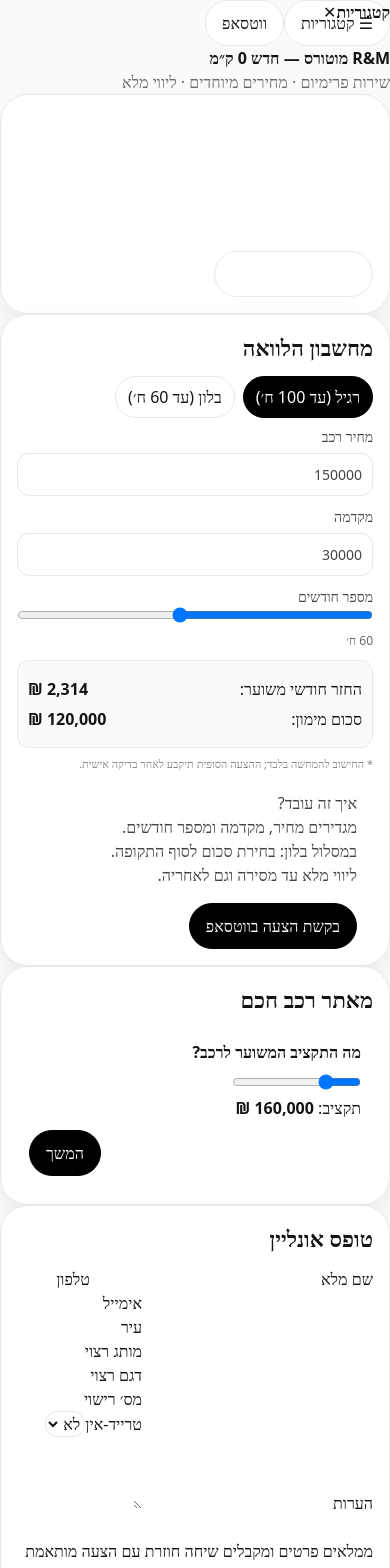
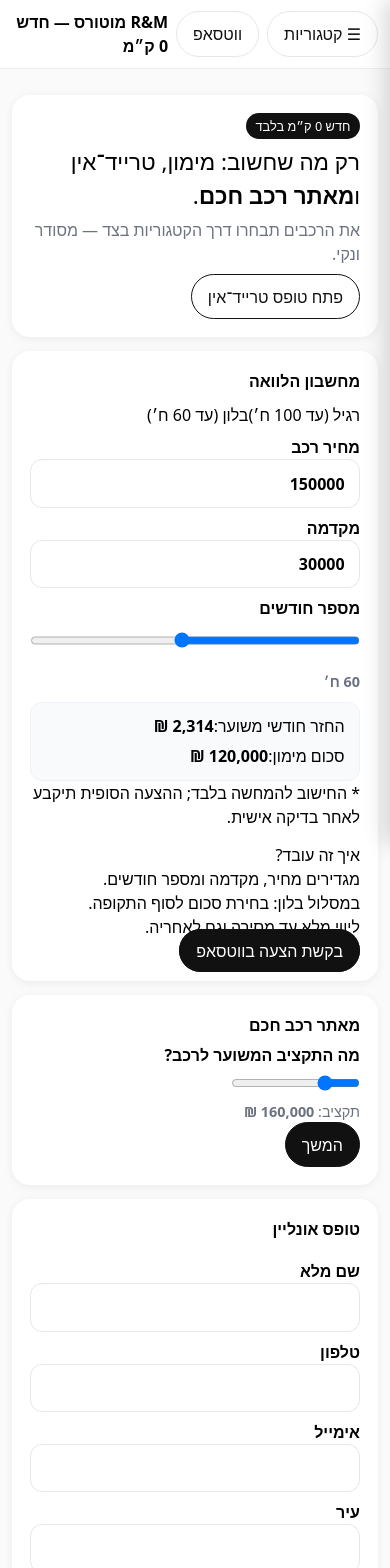
Before and after one commit to yakirba11-droid/-, a React (Vite) app: page / in a window 390 px wide. Shown: the top 1568 px of the page. Built offline with nearby package versions, Linux system fonts and the light colour scheme.

Commit message:
Update styles.css

```diff
--- a/src/styles.css
+++ b/src/styles.css
@@ -1,244 +1,94 @@
-:root{
-  --bg:#f6f6f6; --card:#fff; --ink:#141414; --muted:#6b6b6b;
-  --line:#e9e9e9; --brand:#000; --pill:#0f0f0f; --accent:#E7DFCF;
-  --radius:20px; --radius-lg:28px;
-  --shadow:0 10px 24px rgba(0,0,0,.06);
-  --grad: linear-gradient(90deg,#fff 0%, #E7DFCF 100%);
-}
-*{box-sizing:border-box}
-html,body,#root{height:100%}
-body{margin:0;background:var(--bg);color:var(--ink);font-family:system-ui,-apple-system,"Heebo","Assistant",Segoe UI,Roboto,Ubuntu;direction:rtl}
-a{color:inherit;text-decoration:none}
+/* בסיס */
+:root { color-scheme: light; }
+* { box-sizing: border-box; }
+html, body, #root { height: 100%; }
+body { margin:0; font-family: system-ui, "Heebo", "Rubik", Arial, sans-serif; background:#f6f7f9; direction: rtl; }
+.wrap { min-height: 100%; display:flex; flex-direction:column; }
 
-.container{max-width:1180px;margin:0 auto;padding:0 16px}
-.row{display:flex} .sb{justify-content:space-between} .a-center{align-items:center}
-.g8{gap:8px} .g16{gap:16px} .mt8{margin-top:8px} .mt16{margin-top:16px}
-.grid2{display:grid;grid-template-columns:1fr;gap:24px}
-.grid3{display:grid;grid-template-columns:1fr;gap:24px}
-.grid4{display:grid;grid-template-columns:1fr;gap:16px}
-@media(min-width:860px){.grid2{grid-template-columns:1.1fr .9fr}.grid3{grid-template-columns:1fr 1fr 1fr}.grid4{grid-template-columns:repeat(4,1fr)}}
-.gap16{gap:16px} .gap24{gap:24px} .gap32{gap:32px}
-.wrap{flex-wrap:wrap}
-.flex1{flex:1}
+/* כפתורים וטיפוגרפיה */
+.btn { border:1px solid #111; background:#fff; color:#111; padding:.6rem 1rem; border-radius:999px; cursor:pointer; }
+.btn:hover { background:#111; color:#fff; }
+.btn.primary { background:#111; color:#fff; border-color:#111; }
+.btn.ghost { background:#fff; color:#111; border:1px solid #e5e7eb; }
+.btn.sm { padding:.35rem .7rem; font-size:.9rem; }
+.muted { color:#6b7280; }
+.muted.sm { font-size:.9rem; }
 
-.btn{border-radius:999px;padding:10px 16px;border:1px solid var(--line);background:#fff;cursor:pointer;display:inline-flex;align-items:center;justify-content:center}
-.btn.primary{background:var(--brand);color:#fff;border-color:var(--brand)}
-.btn.white{background:#fff;color:var(--ink)}
-.btn.outline{background:transparent;border-color:var(--ink)}
-.btn.sm{padding:6px 10px;font-size:13px}
-
-.header{position:sticky;top:0;background:#fff/80;background:#fff;backdrop-filter:saturate(140%) blur(6px);border-bottom:1px solid var(--line);z-index:40}
-.logo{height:36px}
-.brand{font-weight:800}
-.sub{color:var(--muted);font-size:13px}
-
-.hero{background:#0b0b0b;color:#fff;padding:40px 0 30px;border-bottom:1px solid #111}
-.hero .grad{background:var(--grad);-webkit-background-clip:text;background-clip:text;color:transparent}
-.hero h1{font-size:36px;line-height:1.15;margin:8px 0 4px}
-.hero .muted{color:#ffffffcc}
-.hero .chip{display:inline-flex;align-items:center;gap:8px;border:1px solid #ffffff33;background:#ffffff18;padding:6px 12px;border-radius:999px;font-size:12px}
-.bullets{display:grid;grid-template-columns:repeat(2,1fr);gap:8px;margin:16px 0}
-.bullet{display:flex;align-items:center;gap:8px;border:1px solid #ffffff33;background:#ffffff18;padding:10px;border-radius:16px;font-size:13px}
-.hero-visual img{width:100%;max-width:420px;filter:drop-shadow(0 24px 40px rgba(255,255,255,.15))}
-
-.fine{font-size:11px;color:#888;margin-top:8px}
-
-.tabs{background:#fff;border-bottom:1px solid var(--line)}
-.tab{border:1px solid var(--line);background:#f7f7f7;border-radius:999px;padding:8px 14px}
-.tab.active{background:#000;border-color:#000;color:#fff}
-.count{font-size:12px;opacity:.8}
-
-.filters{background:#fff;border-bottom:1px solid var(--line)}
-.filter-grid{display:grid;grid-template-columns:1fr 160px 160px 180px;gap:12px}
-@media(max-width:860px){.filter-grid{grid-template-columns:1fr 1fr;}}
-.search input{width:100%;padding:10px 12px;border:1px solid var(--line);border-radius:12px}
-select{padding:10px 12px;border:1px solid var(--line);border-radius:12px;background:#fff}
-.card-mini{border:1px solid var(--line);background:#fff;border-radius:16px;padding:12px}
-.card-mini .label{font-size:13px;color:var(--muted)}
-.card-mini .hint{font-size:12px;color:var(--muted);margin-top:4px}
-.card-mini .sm{border-radius:999px;padding:6px 10px;border:1px solid var(--line);background:#fff}
-.card-mini .sm.active{background:#000;color:#fff;border-color:#000}
-
-.grid-wrap{padding:20px 0}
-
-.car-card{background:#fff;border:1px solid var(--line);border-radius:var(--radius-lg);overflow:hidden;box-shadow:var(--shadow);position:relative}
-.car-image-wrap{background:#fff;display:flex;align-items:center;justify-content:center;height:230px}
-.car-image-wrap img{max-height:100%;max-width:100%;object-fit:contain}
-.ribbons{position:absolute;inset:12px auto auto 12px;display:flex;gap:8px}
-.ribbon{padding:6px 10px;border-radius:999px;font-size:12px}
-.ribbon.dark{background:#000;color:#fff}
-.ribbon.light{background:#ffffffee;color:#111;border:1px solid var(--line)}
-
-.card-body{padding:14px}
-.title-row{display:flex;justify-content:space-between;gap:12px;align-items:flex-start}
-.car-title{font-size:18px;font-weight:800;margin:0}
-.price{text-align:left}
-.msrp{text-decoration:line-through;color:#888;font-size:12px}
-.now{font-weight:900}
-.per{font-size:11px;color:#666}
-
-.meta{display:flex;gap:10px;color:#666;font-size:13px;margin-top:6px}
-.meta span{display:inline-flex;align-items:center;gap:6px}
-
-.features{margin:10px 0 0 0;padding:0 16px;list-style:disc;color:#333;font-size:14px}
-.features li{margin:4px 0}
-
-.card{background:#fff;border:1px solid var(--line);border-radius:var(--radius-lg);padding:16px;box-shadow:var(--shadow)}
-.card .title{font-size:22px;font-weight:900;margin-bottom:12px}
-.finance .plans{display:flex;gap:8px}
-.finance .plans button{border:1px solid var(--line);border-radius:999px;padding:8px 12px;background:#fff}
-.finance .plans .active{background:#000;color:#fff;border-color:#000}
-.finance .grid2{display:grid;grid-template-columns:1fr;gap:18px}
-@media(min-width:860px){.finance .grid2{grid-template-columns:1fr 1fr}}
-.finance .form label{display:block;font-size:14px;color:#444;margin-bottom:12px}
-.finance .form input[type="number"]{width:100%;padding:10px;border:1px solid var(--line);border-radius:12px;margin-top:6px}
-.finance .form input[type="range"]{width:100%}
-.finance .form .hint{font-size:12px;color:#666;margin-top:4px}
-.finance .summary{border:1px solid var(--line);border-radius:12px;padding:10px;margin-top:10px;background:#fafafa}
-.finance .summary div{display:flex;justify-content:space-between;margin:6px 0}
-.finance .notes{margin:0;padding:0 16px;list-style:disc;color:#444}
-
-.steps .title,.faq .title{font-size:22px;font-weight:900;margin:20px 0 10px}
-.step{border:1px solid var(--line);background:#fff;border-radius:16px;padding:14px}
-.muted{color:var(--muted)}
-
-.faq details{border:1px solid var(--line);background:#fff;border-radius:16px;padding:12px;margin:10px 0}
-.faq summary{cursor:pointer;font-weight:700}
-
-.footer{margin-top:30px;border-top:1px solid var(--line);background:#fff;padding:18px 0}
-/* === בסיס === */
-:root{
-  --bg:#f6f6f6; --card:#fff; --ink:#141414; --muted:#6b6b6b;
-  --line:#e9e9e9; --brand:#000; --accent:#E7DFCF;
-  --radius:20px; --radius-lg:28px; --shadow:0 10px 24px rgba(0,0,0,.06);
-}
-*{box-sizing:border-box}
-html,body,#root{height:100%}
-body{margin:0;background:var(--bg);color:var(--ink);font-family:system-ui,-apple-system,"Heebo","Assistant",Segoe UI,Roboto;direction:rtl}
-a{color:inherit;text-decoration:none}
-.only-mobile{display:none}
-@media(max-width:860px){.only-mobile{display:inline-flex}}
-.container{max-width:1180px;margin:0 auto;padding:0 16px}
-.row{display:flex}.sb{justify-content:space-between}.a-center{align-items:center}
-.g8{gap:8px}.mt8{margin-top:8px}.mt16{margin-top:16px}
-.grid2{display:grid;grid-template-columns:1fr;gap:24px}
-.grid3{display:grid;grid-template-columns:1fr;gap:24px}
-@media(min-width:860px){.grid2{grid-template-columns:1.1fr .9fr}.grid3{grid-template-columns:repeat(3,1fr)}}
-.gap24{gap:24px}
-
-.btn{border-radius:999px;padding:10px 16px;border:1px solid var(--line);background:#fff;cursor:pointer;display:inline-flex;align-items:center;justify-content:center}
-.btn.primary{background:var(--brand);color:#fff;border-color:var(--brand)}
-.btn.white{background:#fff}
-.btn.outline{background:transparent;border-color:#000}
-.btn.sm{padding:6px 10px;border-radius:12px}
+.card { background:#fff; border-radius:18px; box-shadow:0 2px 10px rgba(0,0,0,.06); padding:18px; margin:14px 0; }
+.title { font-weight:700; margin-bottom:10px; }
+.badge { background:#111; color:#fff; border-radius:999px; padding:.25rem .6rem; font-size:.8rem; }
 
 /* Header */
-.header{position:sticky;top:0;background:#fff;border-bottom:1px solid var(--line);z-index:40}
-.logo{height:36px}
-.brand{font-weight:800}
-.sub{color:var(--muted);font-size:13px}
-
-/* Hero */
-.hero{background:#0b0b0b;color:#fff;padding:38px 0 28px;border-bottom:1px solid #111}
-.hero .grad{background:linear-gradient(90deg,#fff 0%, var(--accent) 100%);-webkit-background-clip:text;background-clip:text;color:transparent}
-.hero h1{font-size:34px;line-height:1.15;margin:8px 0 6px}
-.hero .muted{color:#ffffffcc}
-.hero .chip{display:inline-flex;align-items:center;border:1px solid #ffffff30;background:#ffffff18;padding:6px 12px;border-radius:999px;font-size:12px}
-.hero-visual img{width:100%;max-width:420px;filter:drop-shadow(0 24px 40px rgba(255,255,255,.15))}
-.fine{font-size:11px;color:#888;margin-top:8px}
-
-/* פריסת Sidebar */
-.layout-with-side{display:grid;grid-template-columns:260px 1fr;gap:24px;margin-top:16px}
-@media(max-width:1000px){.layout-with-side{grid-template-columns:1fr}}
-.side.desktop{position:sticky;top:76px;height:fit-content}
-.side-nav{background:#fff;border:1px solid var(--line);border-radius:20px;box-shadow:var(--shadow);padding:10px}
-.side-title{font-weight:800;padding:10px 12px;border-bottom:1px solid var(--line)}
-.side-item{width:100%;display:grid;grid-template-columns:24px 1fr 42px;align-items:center;gap:8px;padding:10px 12px;border-radius:12px;border:1px solid transparent;background:transparent;cursor:pointer}
-.side-item:hover{background:#f7f7f7}
-.side-item.active{background:#000;color:#fff}
-.side-ico{text-align:center}
-.side-count{text-align:center;border-radius:999px;padding:2px 8px;background:#f2f2f2}
-.side-item.active .side-count{background:#111;color:#fff;border:1px solid #333}
-
-/* Drawer מובייל */
-.drawer{display:none}
-@media(max-width:1000px){
-  .side.desktop{display:none}
-  .drawer{display:block;position:fixed;inset:0;pointer-events:none;z-index:60}
-  .drawer.open{pointer-events:auto}
-  .drawer-panel{position:absolute;right:0;top:0;bottom:0;width:280px;background:#fff;border-left:1px solid var(--line);transform:translateX(100%);transition:.25s;box-shadow:var(--shadow);padding:12px}
-  .drawer.open .drawer-panel{transform:translateX(0)}
-  .drawer-backdrop{position:absolute;inset:0;background:rgba(0,0,0,.25);opacity:0;transition:.25s}
-  .drawer.open .drawer-backdrop{opacity:1}
-  .drawer-close{position:absolute;top:8px;left:8px;border:none;background:#eee;border-radius:999px;padding:6px 10px;cursor:pointer}
+.hdr { position:sticky; top:0; z-index:50; background:#fff; border-bottom:1px solid #eee; padding:10px 12px; display:grid; grid-template-columns:auto auto 1fr; align-items:center; gap:8px; }
+.hdr .brand { font-weight:800; justify-self:center; }
+.hdr .muted.sm { justify-self:end; display:none; }
+@media (min-width:900px){
+  .hdr { grid-template-columns:auto auto 1fr auto; }
+  .hdr .muted.sm { display:block; }
 }
 
-/* דף הבית – כרטיסי קטגוריות */
-.section-title{margin:8px 0 14px;font-size:22px;font-weight:900}
-.grid-cats{display:grid;grid-template-columns:1fr 1fr;gap:14px}
-@media(min-width:860px){.grid-cats{grid-template-columns:repeat(4,1fr);gap:18px}}
-.cat-card{background:#fff;border:1px solid var(--line);border-radius:24px;box-shadow:var(--shadow);padding:18px;text-align:right;cursor:pointer;transition:.15s;display:flex;flex-direction:column;gap:6px}
-.cat-card:hover{transform:translateY(-2px)}
-.cat-emoji{font-size:26px}
-.cat-title{font-weight:800;font-size:16px}
-.cat-count{color:#666;font-size:12px}
-.section-head{display:flex;justify-content:space-between;align-items:center;margin:8px 0 12px}
+/* Layout */
+.main { display:grid; grid-template-columns: 1fr; gap:16px; width:min(1200px, 100%); margin:0 auto; padding:12px; }
+.side.desktop { display:none; }
+@media (min-width:1024px){
+  .main { grid-template-columns:260px 1fr; align-items:start; }
+  .side.desktop { display:block; position:sticky; top:72px; }
+}
 
-/* כרטיסי רכבים */
-.car-card{background:#fff;border:1px solid var(--line);border-radius:28px;overflow:hidden;box-shadow:var(--shadow);position:relative}
-.car-image-wrap{background:#fff;display:flex;align-items:center;justify-content:center;height:230px}
-.car-image-wrap img{max-height:100%;max-width:100%;object-fit:contain}
-.ribbons{position:absolute;inset:12px auto auto 12px;display:flex;gap:8px}
-.ribbon{padding:6px 10px;border-radius:999px;font-size:12px}
-.ribbon.dark{background:#000;color:#fff}
-.ribbon.light{background:#ffffffee;color:#111;border:1px solid var(--line)}
-.card-body{padding:14px}
-.title-row{display:flex;justify-content:space-between;gap:12px;align-items:flex-start}
-.car-title{font-size:18px;font-weight:800;margin:0}
-.price{text-align:left}.msrp{text-decoration:line-through;color:#888;font-size:12px}.now{font-weight:900}.per{font-size:11px;color:#666}
-.meta{display:flex;gap:10px;color:#666;font-size:13px;margin-top:6px}
-.features{margin:10px 0 0;padding:0 16px;list-style:disc;color:#333;font-size:14px}
-.features li{margin:4px 0}
-.empty{background:#fff;border:1px dashed var(--line);border-radius:16px;padding:24px;text-align:center;color:#666}
+/* Sidebar */
+.side-nav { display:flex; flex-direction:column; gap:8px; }
+.side-title { font-weight:700; color:#374151; margin:4px 0; }
+.side-item { display:grid; grid-template-columns:18px 1fr auto; align-items:center; gap:8px; padding:10px 12px; border-radius:12px; background:#f3f4f6; border:none; cursor:pointer; }
+.side-item.active { background:#111; color:#fff; }
+.side-count { background:#fff; color:#111; border-radius:999px; padding:0 .4rem; font-size:.8rem; }
 
-/* מחשבון */
-.card{background:#fff;border:1px solid var(--line);border-radius:28px;padding:16px;box-shadow:var(--shadow)}
-.card .title{font-size:22px;font-weight:900;margin-bottom:12px}
-.finance .plans{display:flex;gap:8px;margin-bottom:8px}
-.finance .plans button{border:1px solid var(--line);border-radius:999px;padding:8px 12px;background:#fff}
-.finance .plans .active{background:#000;color:#fff;border-color:#000}
-.finance .grid2{display:grid;grid-template-columns:1fr;gap:18px}
-@media(min-width:860px){.finance .grid2{grid-template-columns:1fr 1fr}}
-.finance .form label{display:block;font-size:14px;color:#444;margin-bottom:10px}
-.finance .form input[type="number"]{width:100%;padding:10px;border:1px solid var(--line);border-radius:12px;margin-top:6px}
-.finance .form input[type="range"]{width:100%}
-.finance .form .hint{font-size:12px;color:#666;margin-top:4px}
-.finance .summary{border:1px solid var(--line);border-radius:12px;padding:10px;margin-top:10px;background:#fafafa}
-.finance .summary div{display:flex;justify-content:space-between;margin:6px 0}
-.finance .notes{margin:0;padding:0 16px;list-style:disc;color:#444}
+/* Drawer (mobile categories) */
+.drawer { position:fixed; inset:0 0 0 auto; width:86%; max-width:360px; background:#fff; transform:translateX(100%); transition:transform .25s ease; z-index:60; box-shadow:-6px 0 20px rgba(0,0,0,.15); }
+.drawer.open { transform:translateX(0); }
+.drawer-head { display:flex; align-items:center; justify-content:space-between; padding:14px; border-bottom:1px solid #eee; position:sticky; top:0; background:#fff; z-index:1; }
+.backdrop { position:fixed; inset:0; background:rgba(0,0,0,.35); z-index:59; }
 
-/* צ'אט־בוט */
-.chat-launcher{
-  position:fixed; left:16px; bottom:16px; z-index:70;
-  width:54px; height:54px; border-radius:50%;
-  background:#111; color:#fff; border:none; box-shadow:0 10px 20px rgba(0,0,0,.25);
-  font-size:22px; cursor:pointer;
+/* Content */
+.content { min-height:50vh; }
+.grid2 { display:grid; grid-template-columns:1fr; gap:14px; }
+@media (min-width:900px){ .grid2 { grid-template-columns:1.1fr .9fr; } }
+.grid3 { display:grid; grid-template-columns:1fr 1fr; gap:12px; }
+@media (min-width:900px){ .grid3 { grid-template-columns:repeat(3, 1fr); } }
+
+.form label { display:block; font-weight:600; margin:8px 0 4px; }
+.form input, .form select, .form textarea {
+  width:100%; padding:.7rem .9rem; border:1px solid #e5e7eb; border-radius:12px; background:#fff;
 }
-.chat{position:fixed; left:16px; bottom:80px; width:360px; max-width:calc(100vw - 32px); z-index:70; background:#fff; border:1px solid var(--line); border-radius:16px; box-shadow:var(--shadow)}
-.chat-head{display:flex;justify-content:space-between;align-items:center;padding:10px 12px;border-bottom:1px solid var(--line);font-weight:800}
-.chat-head .icon{border:none;background:#eee;border-radius:10px;padding:4px 8px;cursor:pointer}
-.chat-body{padding:12px}
-.chat-body .q{font-weight:800;margin-bottom:8px}
-.chat-actions{display:flex;gap:8px;justify-content:flex-end;margin-top:10px}
-.chips{display:flex;flex-wrap:wrap;gap:8px}
-.chip{border:1px solid var(--line);border-radius:999px;background:#fff;padding:8px 12px}
-.chip.on{background:#000;color:#fff;border-color:#000}
-.rec-list{display:flex;flex-direction:column;gap:8px;margin-top:8px}
-.rec{display:grid;grid-template-columns:auto 1fr auto;gap:10px;align-items:center;border:1px solid var(--line);border-radius:12px;padding:8px}
-.rec .idx{background:#000;color:#fff;border-radius:8px;padding:4px 8px}
-.rec .t{font-weight:800}
-.rec .s,.chat .hint{color:#666;font-size:12px}
-.mt8{margin-top:8px}
+.hint { color:#6b7280; font-size:.9rem; margin-top:4px; }
+.summary { background:#f8fafc; border:1px solid #eef2f7; border-radius:12px; padding:.7rem .9rem; margin-top:10px; display:grid; gap:6px; }
+.mt16 { margin-top:16px; }
+
+.hero h1 { margin:8px 0 6px; font-size:1.4rem; }
+.hero-actions { margin-top:8px; }
+
+/* צ'יפס/כפתורי בחירה */
+.chips { display:flex; gap:8px; flex-wrap:wrap; }
+.chip { border:1px solid #e5e7eb; background:#fff; padding:.45rem .8rem; border-radius:999px; cursor:pointer; }
+.chip.on, .chip:hover { background:#111; color:#fff; }
+
+/* כרטיסי רכב */
+.car-card { text-align:inherit; border:none; background:#fff; border-radius:14px; padding:10px; display:flex; gap:10px; box-shadow:0 1px 6px rgba(0,0,0,.06); cursor:pointer; }
+.car-card:hover { transform:translateY(-1px); box-shadow:0 2px 10px rgba(0,0,0,.09); }
+.car-image-wrap { width:120px; height:80px; display:flex; align-items:center; justify-content:center; background:#fff; border:1px solid #eee; border-radius:10px; overflow:hidden; }
+.car-image-wrap img { width:100%; height:100%; object-fit:contain; background:#fff; }
+.car-meta .car-t { font-weight:700; }
+.car-meta .car-s { color:#6b7280; font-size:.9rem; }
+.car-meta .car-m { margin-top:4px; }
+
+/* צ'אט – מאתר רכב חכם */
+.chat-inline .title { margin-bottom:6px; }
+.chat-body .q { font-weight:700; margin:6px 0; }
+.rec-list { display:flex; flex-direction:column; gap:10px; }
+.rec { display:grid; grid-template-columns:auto 1fr auto; gap:10px; align-items:center; border:1px solid #eee; border-radius:12px; padding:10px; }
+.idx { width:28px; height:28px; display:flex; align-items:center; justify-content:center; border-radius:999px; background:#111; color:#fff; }
 
 /* Footer */
-.footer{margin-top:30px;border-top:1px solid var(--line);background:#fff;padding:18px 0}
+.ftr { display:flex; justify-content:space-between; align-items:center; gap:10px; padding:16px 12px; border-top:1px solid #eee; background:#fff; margin-top:auto; }
+
+/* נגישות */
+.icon { border:none; background:transparent; font-size:18px; cursor:pointer; }
```
